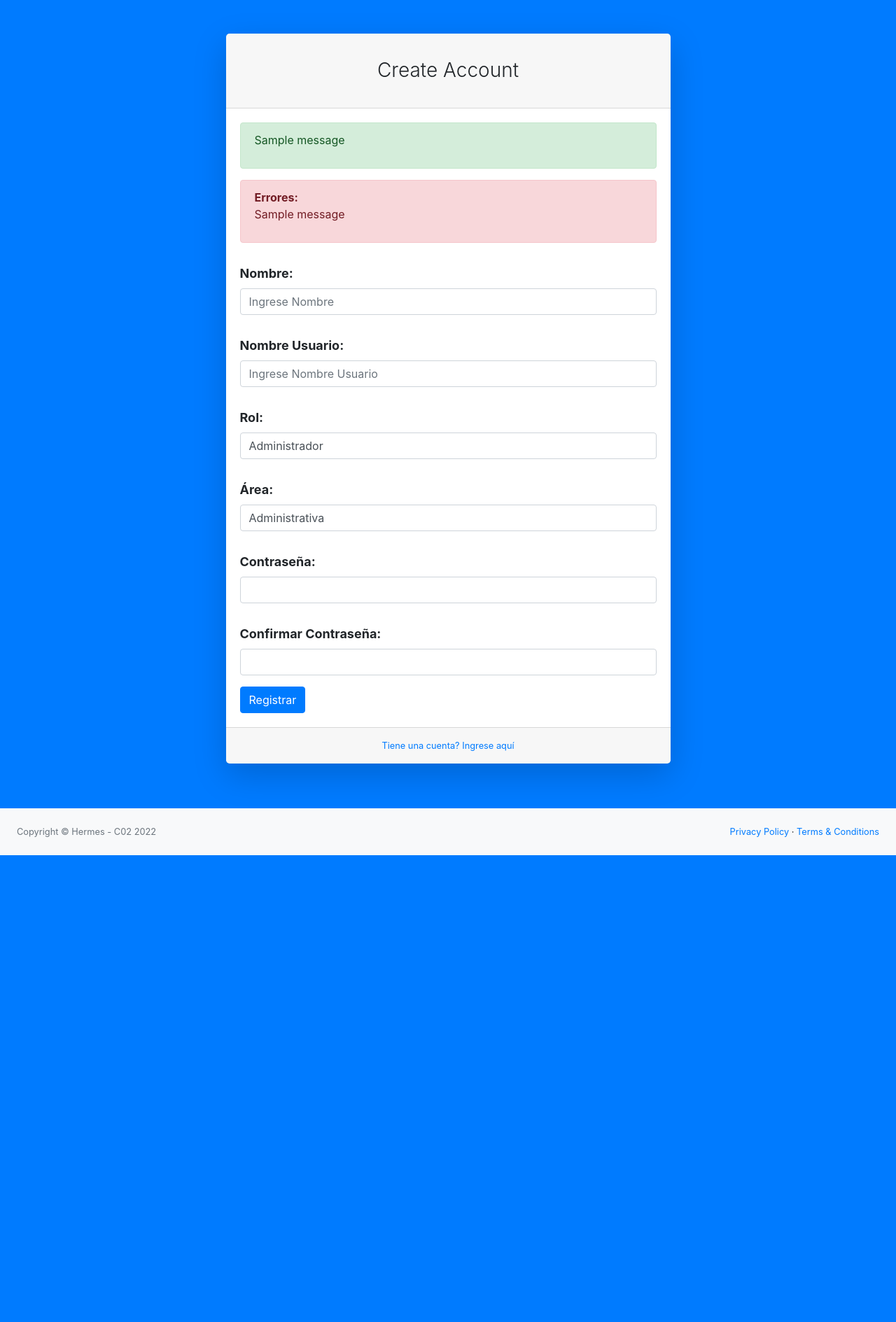
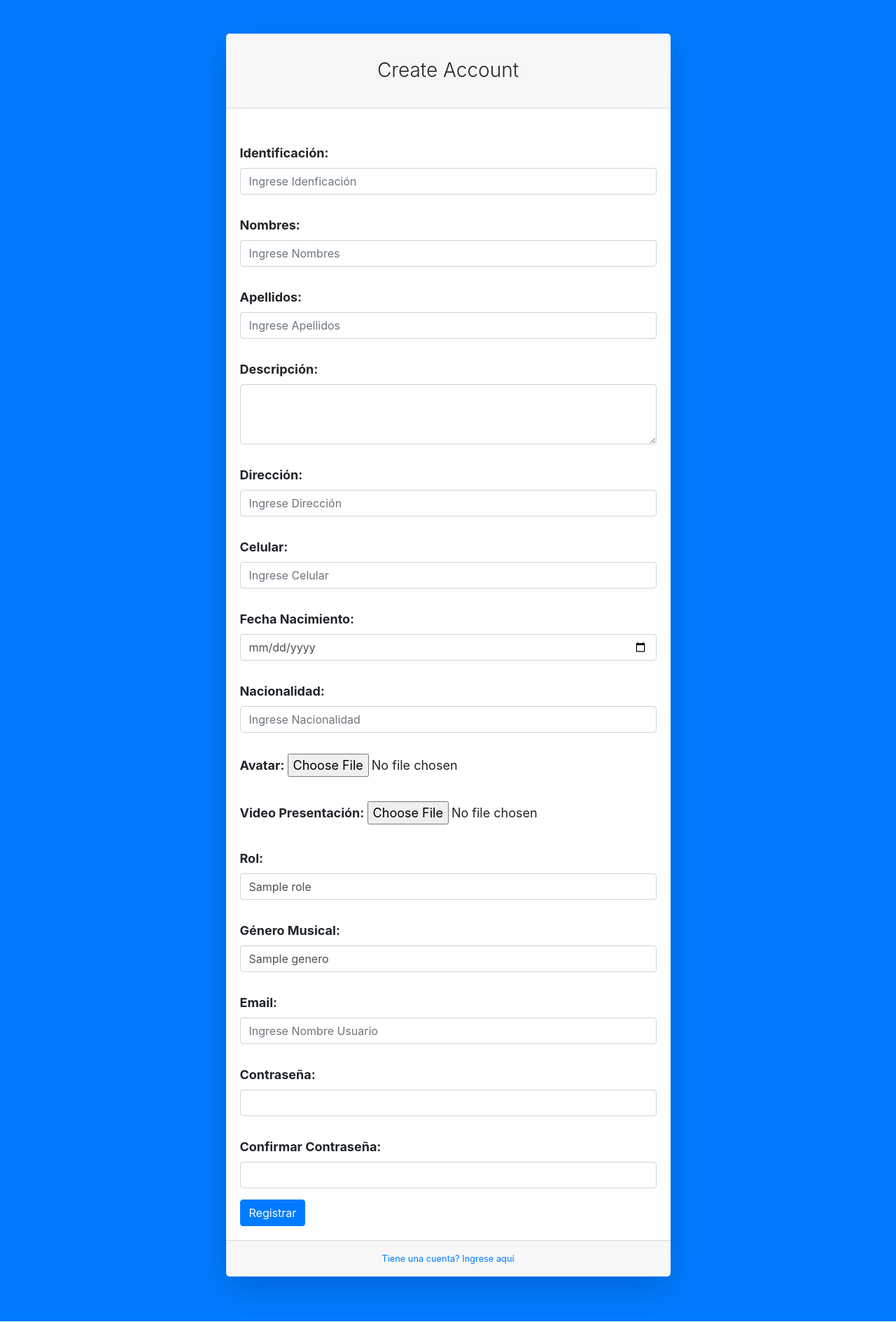
Before and after one commit to aberazo011296/flask_project, a Flask app: page /registro in a window 1280 px wide. Shown: the top 1889 px of the page at 70% size. Before the commit the page ends 1222 px from the top, so only its background shows below. Run offline with Flask 2, Linux system fonts and the light colour scheme; tables that the repository leaves empty or names only in its code hold one stand-in row (values such as "Sample post"); one stand-in notice (Sample message) is shown; some libraries are stand-ins or nearby versions.

Commit message:
login con el registro nuevo de usuarios

```diff
--- a/flask_app/controllers/users.py
+++ b/flask_app/controllers/users.py
@@ -3,6 +3,8 @@ import json
 from flask_app import app
 from flask_app.models.user import User
 from flask_app.models.viaje import Viaje
+from flask_app.models.roles import Rol
+from flask_app.models.generos import Genero
 from flask_bcrypt import Bcrypt
 bcrypt = Bcrypt(app)
 app.secret_key = 'keep it secret, keep it safe'
@@ -13,7 +15,7 @@ def index():
 
 @app.route("/registro")
 def registro():
-    return render_template("register.html")
+    return render_template("register.html", generos=Genero.get_all(), roles=Rol.get_all())
 
 @app.route('/register', methods=['POST'])
 def create_user():
@@ -24,14 +26,24 @@ def create_user():
         return make_response(jsonify(validacion), 201)
 
     data = {
-        "nombre": request.form["nombre"],
-        "nombre_usuario" : request.form["nombre_usuario"],
+        "identificacion" : request.form['identificacion'],
+        "nombres" : request.form['nombres'],
+        "apellidos" : request.form['apellidos'],
+        "email" : request.form['email'],
         "password": bcrypt.generate_password_hash(request.form['password']),
-        "rol" : request.form["rol"],
-        "area" : request.form["area"]
+        "descripcion" : request.form['descripcion'],
+        "direccion" : request.form['direccion'],
+        "celular" : request.form['celular'],
+        "fecha_nacimiento" : request.form['fecha_nacimiento'],
+        "nacionalidad" : request.form['nacionalidad'],
+        "avatar" : request.files['avatar'].filename,
+        "video" : request.files['video'].filename,
+        "rol_id" : request.form['rol_id'],
+        "genero_id" : request.form['genero_id']
     }
 
     id = User.save(data)
+
     session['user_id'] = id
 
     validacion['message'] = "Usuario ingresado correctamente"
@@ -40,14 +52,16 @@ def create_user():
 
 @app.route('/login',methods=['POST'])
 def login():
-    user = User.user_by_nombre_usuario(request.form)
+
+    user = User.user_by_email(request.form)
 
     if not user:
-        flash("Correo Incorrecto o Contraseña incorrecta","login")
+        flash("Correo Incorrecto o Contraseña Incorrecta","login")
         return redirect('/')
     if not bcrypt.check_password_hash(user.password, request.form['password']):
         flash("Correo Incorrecto o Contraseña incorrecta","login")
         return redirect('/')
+
     session['user_id'] = user.id
     return redirect('/dashboard')
 
@@ -62,7 +76,12 @@ def dashboard():
     co2_total = 0.00
     user=User.get_by_id(data)
 
-    if(user.rol != "administrador"):
+    data_rol ={
+        'id': user.rol_id
+    }
+    rol = Rol.get_one(data_rol).nombre
+
+    if(rol != "administrador"):
         viajes=Viaje.get_all_user(data)
         viajes_total=Viaje.get_all_count_user(data)['COUNT(*)']
         co2_total=Viaje.get_all_co2_count_user(data)['SUM(co2_total)']
@@ -71,7 +90,7 @@ def dashboard():
         viajes_total=Viaje.get_all_count(data)['COUNT(*)']
         co2_total=Viaje.get_all_co2_count(data)['SUM(co2_total)']
 
-    return render_template("index.html",user=user,viajes=viajes,viajes_total=viajes_total,co2_total=co2_total)
+    return render_template("index.html",user=user,viajes=viajes,viajes_total=viajes_total,co2_total=co2_total,rol=rol)
 
 
 @app.route('/logout')
--- a/flask_app/static/assets/demo/chart-area-demo.js
+++ b/flask_app/static/assets/demo/chart-area-demo.js
@@ -7,7 +7,7 @@ let dataCO2 = [0, 0, 0, 0, 0, 0, 0, 0, 0, 0, 0, 0];
 
 function getViajesTotales() {
 
-  fetch("http://54.205.156.15:80/viajes-anuales", {
+  fetch("http://localhost:5000/viajes-anuales", {
       method: 'GET'
     })
     .then(response => response.json())
@@ -52,7 +52,7 @@ function getViajesTotales() {
 
 function getCO2Totales() {
 
-  fetch("http://54.205.156.15:80/co2-anuales", {
+  fetch("http://localhost:5000/co2-anuales", {
       method: 'GET'
     })
     .then(response => response.json())
--- a/flask_app/static/js/site.js
+++ b/flask_app/static/js/site.js
@@ -5,7 +5,7 @@ myForm.onsubmit = function (e) {
 
     var form = new FormData(myForm);
 
-    fetch("http://54.205.156.15:80/register", {
+    fetch("http://localhost:5000/register", {
             method: 'POST',
             body: form
         })
@@ -14,7 +14,7 @@ myForm.onsubmit = function (e) {
             if(data.status == 'ok'){
                 toastr.success(data.message);
                 setTimeout(function(){
-                    window.location.href = 'http://54.205.156.15:80/';
+                    window.location.href = 'http://localhost:5000/';
                 }, 3000);
             } else {
                 toastr.error(data.message);
--- a/flask_app/static/js/tramos.js
+++ b/flask_app/static/js/tramos.js
@@ -1,7 +1,7 @@
 var app = angular.module('myApp', []);
 app.controller('myCtrl', function ($scope, $http) {
 
-    $scope.api_server = "http://54.205.156.15:80/";
+    $scope.api_server = "http://localhost:5000/";
 
     $scope.viaje = {
         tramos: [{
--- a/flask_app/templates/index.html
+++ b/flask_app/templates/index.html
@@ -53,7 +53,7 @@
                     </div>
                     <div class="sb-sidenav-footer">
                         <div class="small">Ingresó como:</div>
-                        {{user.rol}}
+                        {{rol}}
                     </div>
                 </nav>
             </div>
--- a/flask_app/templates/login.html
+++ b/flask_app/templates/login.html
@@ -37,8 +37,8 @@
                                         {% endwith %}
                                         <div class="form-floating mb-3">
                                             <div class="form-group">
-                                                <label for="nombre_usuario">Nombre Usuario:</label>
-                                                <input type="text" name="nombre_usuario" class="form-control">
+                                                <label for="email">Email:</label>
+                                                <input type="text" name="email" class="form-control">
                                             </div>
                                         </div>
                                         <div class="form-floating mb-3">
@@ -51,6 +51,7 @@
                                             <input type="submit" id='submit_btn2' value="Login" class="btn btn-primary">
                                         </div>
                                     </form>
+                                    <br>
                                     <div class="card-footer text-center py-3">
                                         <div class="small"><a href="/registro">Necesita una cuenta? Regístrese aquí!</a></div>
                                     </div>
--- a/flask_app/templates/register.html
+++ b/flask_app/templates/register.html
@@ -28,60 +28,100 @@
                                     <div class="card-body">
                                         <form id='myForm' method="post">
 
-                                            {% with messages = get_flashed_messages(category_filter=['success']) %}
-                                            {% if messages %}
-                                            <div class="alert alert-success" role="alert">
-                                                {% for message in messages %}
-                                                <p>{{message}}</p>
-                                                {% endfor %}
-                                            </div>
-                                            {% endif %}
-                                            {% endwith %}
-
-                                            {% with messages = get_flashed_messages(category_filter=['register']) %}
-                                            {% if messages %}
-                                            <div class="alert alert-danger" role="alert">
-                                                <strong>Errores:</strong>
-                                                {% for message in messages %}
-                                                <p>{{message}}</p>
-                                                {% endfor %}
-                                            </div>
-                                            {% endif %}
-                                            {% endwith %}
-
                                             <div class="form-group">
-                                                <label for="nombre">Nombre:</label>
-                                                <input type="text" name="nombre" class="form-control" placeholder="Ingrese Nombre" maxlength="25" required>
+                                                <label for="identificacion">Identificación:</label>
+                                                <input type="text" name="identificacion" class="form-control" placeholder="Ingrese Idenficación" maxlength="15" required>
                                                 <div class="invalid-feedback">
                                                     Campo requerido
                                                 </div>
                                             </div>
                                             <div class="form-group">
-                                                <label for="nombre_usuario">Nombre Usuario:</label>
-                                                <input class="form-control" type="text" name="nombre_usuario" placeholder="Ingrese Nombre Usuario" required>
+                                                <label for="nombres">Nombres:</label>
+                                                <input type="text" name="nombres" class="form-control" placeholder="Ingrese Nombres" maxlength="35" required>
                                                 <div class="invalid-feedback">
                                                     Campo requerido
                                                 </div>
                                             </div>
                                             <div class="form-group">
-                                                <label for="rol">Rol:</label>
-                                                <select name="rol" class="form-control" required>
-                                                    <option value="administrador">Administrador</option>
-                                                    <option value="jefe_area">Jefe de área</option>
-                                                    <option value="vendedor">Vendedor</option>
+                                                <label for="apellidos">Apellidos:</label>
+                                                <input type="text" name="apellidos" class="form-control" placeholder="Ingrese Apellidos" maxlength="35" required>
+                                                <div class="invalid-feedback">
+                                                    Campo requerido
+                                                </div>
+                                            </div>
+                                            <div class="form-group">
+                                                <label for="descripcion">Descripción:</label>
+                                                <textarea name="descripcion" cols="10" rows="3" class="form-control" required></textarea>
+                                            </div>
+                                            <div class="form-group">
+                                                <label for="direccion">Dirección:</label>
+                                                <input type="text" name="direccion" class="form-control" placeholder="Ingrese Dirección" maxlength="50" required>
+                                                <div class="invalid-feedback">
+                                                    Campo requerido
+                                                </div>
+                                            </div>
+                                            <div class="form-group">
+                                                <label for="celular">Celular:</label>
+                                                <input type="text" name="celular" class="form-control" placeholder="Ingrese Celular" maxlength="10" required>
+                                                <div class="invalid-feedback">
+                                                    Campo requerido
+                                                </div>
+                                            </div>
+                                            <div class="form-group">
+                                                <div id="date-picker-example" class="md-form md-outline input-with-post-icon datepicker" inline="true">
+                                                    <label for="fecha_nacimiento">Fecha Nacimiento:</label>
+                                                    <input placeholder="Seleccione Fecha" type="date" name="fecha_nacimiento" class="form-control" required>
+                                                    <div class="invalid-feedback">
+                                                        Campo requerido
+                                                    </div>
+                                                </div>
+                                            </div>
+                                            <div class="form-group">
+                                                <label for="nacionalidad">Nacionalidad:</label>
+                                                <input type="text" name="nacionalidad" class="form-control" placeholder="Ingrese Nacionalidad" maxlength="45" required>
+                                                <div class="invalid-feedback">
+                                                    Campo requerido
+                                                </div>
+                                            </div>
+                                            <div class="form-group">
+                                                <label for="avatar">Avatar:</label>
+                                                <input type="file" name="avatar" placeholder="Ingrese Avatar" accept="image/png, image/gif, image/jpeg" required/>
+                                                <div class="invalid-feedback">
+                                                    Campo requerido
+                                                </div>
+                                            </div>
+                                            <div class="form-group">
+                                                <label for="video">Video Presentación:</label>
+                                                <input type="file" name="video" placeholder="Ingrese Video" accept="video/mp4,video/x-m4v,video/*" required/>
+                                                <div class="invalid-feedback">
+                                                    Campo requerido
+                                                </div>
+                                            </div>
+                                            <div class="form-group">
+                                                <label for="rol_id">Rol:</label>
+                                                <select name="rol_id" class="form-control" required>
+                                                    {% for rol in roles %}
+                                                    <option value="{{rol.id}}">{{rol.nombre}}</option>
+                                                    {% endfor %}
                                                 </select>
                                                 <div class="invalid-feedback">
                                                     Campo requerido
                                                 </div>
                                             </div>
                                             <div class="form-group">
-                                                <label for="area">Área:</label>
-                                                <select name="area" class="form-control" required>
-                                                    <option value="administrativa">Administrativa</option>
-                                                    <option value="ingles">Inglés</option>
-                                                    <option value="español">Español</option>
-                                                    <option value="aleman">Aleman</option>
+                                                <label for="genero_id">Género Musical:</label>
+                                                <select name="genero_id" class="form-control" required>
+                                                    {% for genero in generos %}
+                                                    <option value="{{genero.id}}">{{genero.nombre}}</option>
+                                                    {% endfor %}
                                                 </select>
+                                                <div class="invalid-feedback">
+                                                    Campo requerido
+                                                </div>
+                                            </div>
+                                            <div class="form-group">
+                                                <label for="email">Email:</label>
+                                                <input class="form-control" type="text" name="email" placeholder="Ingrese Nombre Usuario" required>
                                                 <div class="invalid-feedback">
                                                     Campo requerido
                                                 </div>
```
Also changed, not shown: flask_app/controllers/viajes.py (+14 -2 lines), flask_app/models/generos.py (added, +51 -0 lines), flask_app/models/roles.py (added, +51 -0 lines), flask_app/models/user.py (+61 -22 lines).
